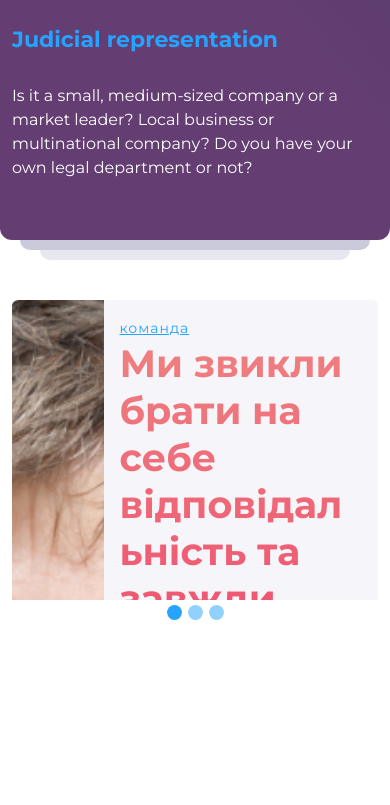
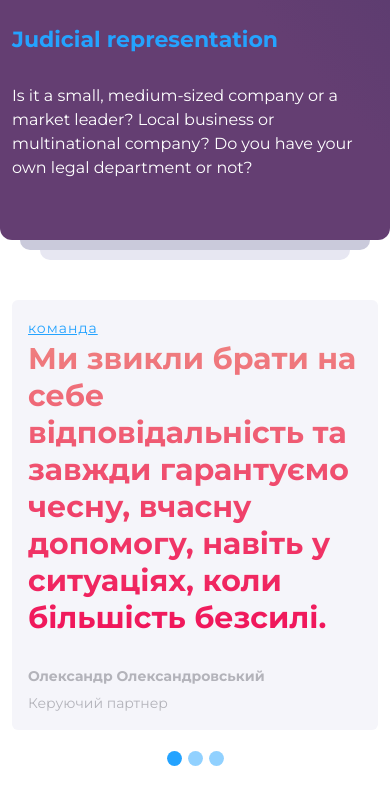
Before and after one commit to LizaUsova/final_hw_31, a website: page src/pages/home-page.html in a window 390 px wide. Shown: the part 3507-4312 px from the top of the page. Before the commit the page ends 4137 px from the top, so only its background shows below. Drawn offline with nearby package versions, Linux system fonts and the light colour scheme; some icons are missing; a web font is replaced by a local one.

Commit message:
Team responsive web completed

```diff
--- a/src/pages/home-page.html
+++ b/src/pages/home-page.html
@@ -265,11 +265,11 @@
                     <button type="button" data-bs-target="#carouselExampleDark" data-bs-slide-to="2" aria-label="Slide 3"></button>
                 </div>
                 <div class="team__inner carousel-inner">
-                    <div class="carousel-item active d-flex" data-bs-interval="10000">
-                        <div class="card mb-3 border-0" style="max-width: 1600px;">
+                    <div class="carousel-item active" data-bs-interval="10000">
+                        <div class="card mb-3 border-0" style="max-width: 1400px;">
                                 <div class="row g-0">
-                                    <div class="team__img1 col-3 rounded-start"></div>
-                                    <div class="col-9">
+                                    <div class="team__img1 col-lg-3 col-md-4 col-sm-12 rounded-start"></div>
+                                    <div class="col-lg-9 col-md-8 col-sm-12">
                                         <div class="team__description card-body">
                                             <a href="#"><span>команда</span><i class="bi bi-chevron-right"></i></a>
                                             <p class="team__description-text card-text">Ми звикли брати на себе відповідальність та завжди гарантуємо чесну, вчасну допомогу, навіть у ситуаціях, коли більшість безсилі.</p>
--- a/src/styles/scss/components/team/team-media.scss
+++ b/src/styles/scss/components/team/team-media.scss
@@ -0,0 +1,25 @@
+@use "./../../common/variables" as *;
+
+.team {
+  @media (max-width: 992px) {
+    .container {
+      max-width: 992px;
+    }
+
+    &__inner {
+      max-height: 530px;
+    }
+  }
+
+  @media (max-width: 556px) {
+    &__inner {
+      max-height: 950px;
+    }
+
+    &__description {
+      &-text {
+        font-size: $f-ml;
+      }
+    }
+  }
+}
--- a/src/styles/scss/components/team/team.scss
+++ b/src/styles/scss/components/team/team.scss
@@ -3,12 +3,11 @@
 @use "./../../common/mixins" as *;
 
 .team {
-  padding-bottom: 60px;
-  max-height: 300px;
-  height: 300px;
+  //padding-bottom: 60px;
+  margin-bottom: 60px;
 
   &__inner {
-  max-height: 300px;
+  max-height: 400px;
 }
 
   &__img1 {
```
Also changed, not shown: src/styles/css/home-page.css, 1 other file.
